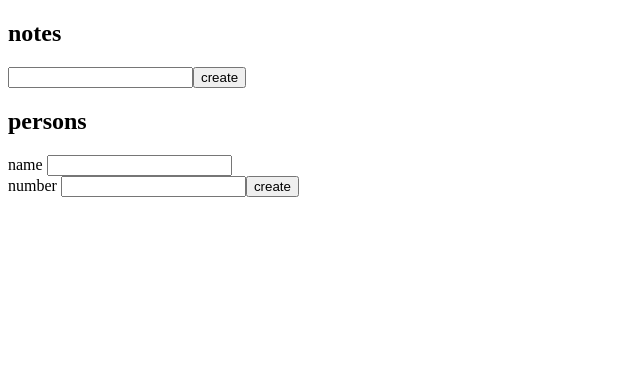
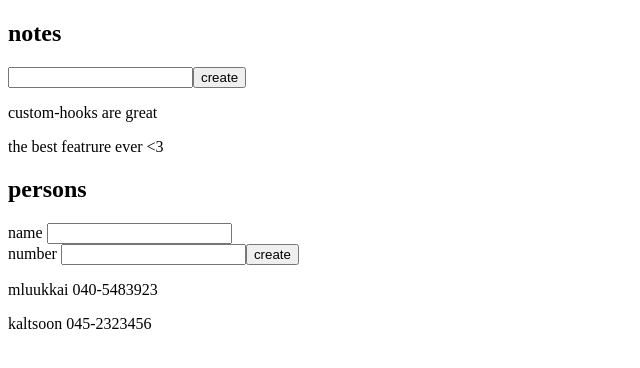
Before and after one commit to julio4/2022-fullstack-open, a React (Create React App) app: page / in a window 1280 px wide. Shown: the top 368 px of the page, without its empty margins (0-640 px from the left). Built offline with nearby package versions, Linux system fonts and the light colour scheme; data requests are answered from the project's data file.

Commit message:
added: 7.8

```diff
--- a/src/App.js
+++ b/src/App.js
@@ -18,10 +18,27 @@ const useField = (type) => {
 const useResource = (baseUrl) => {
   const [resources, setResources] = useState([])
 
-  // ...
+  useEffect(() => {
+    getAll()
+  }, [baseUrl])
+
+  const getAll = () => {
+    axios
+      .get(baseUrl)
+      .then(response => setResources(response.data))
+      .catch(setResources([]))
+  }
 
   const create = (resource) => {
-    // ...
+    return axios
+      .post(baseUrl, resource)
+      .then(response => {
+        setResources([
+          ...resources,
+          response.data
+        ])
+        return response.data
+      })
   }
 
   const service = {
```
